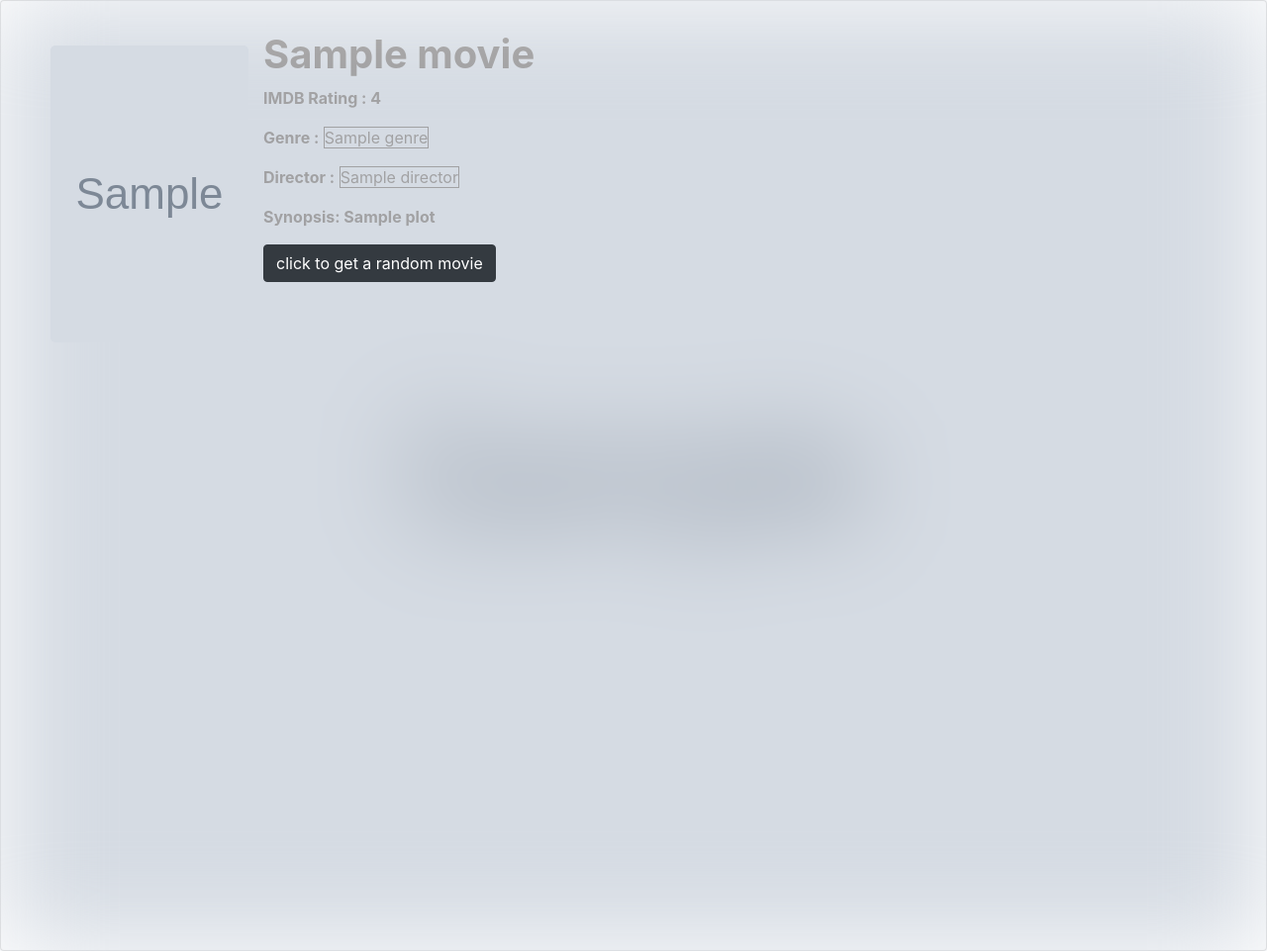
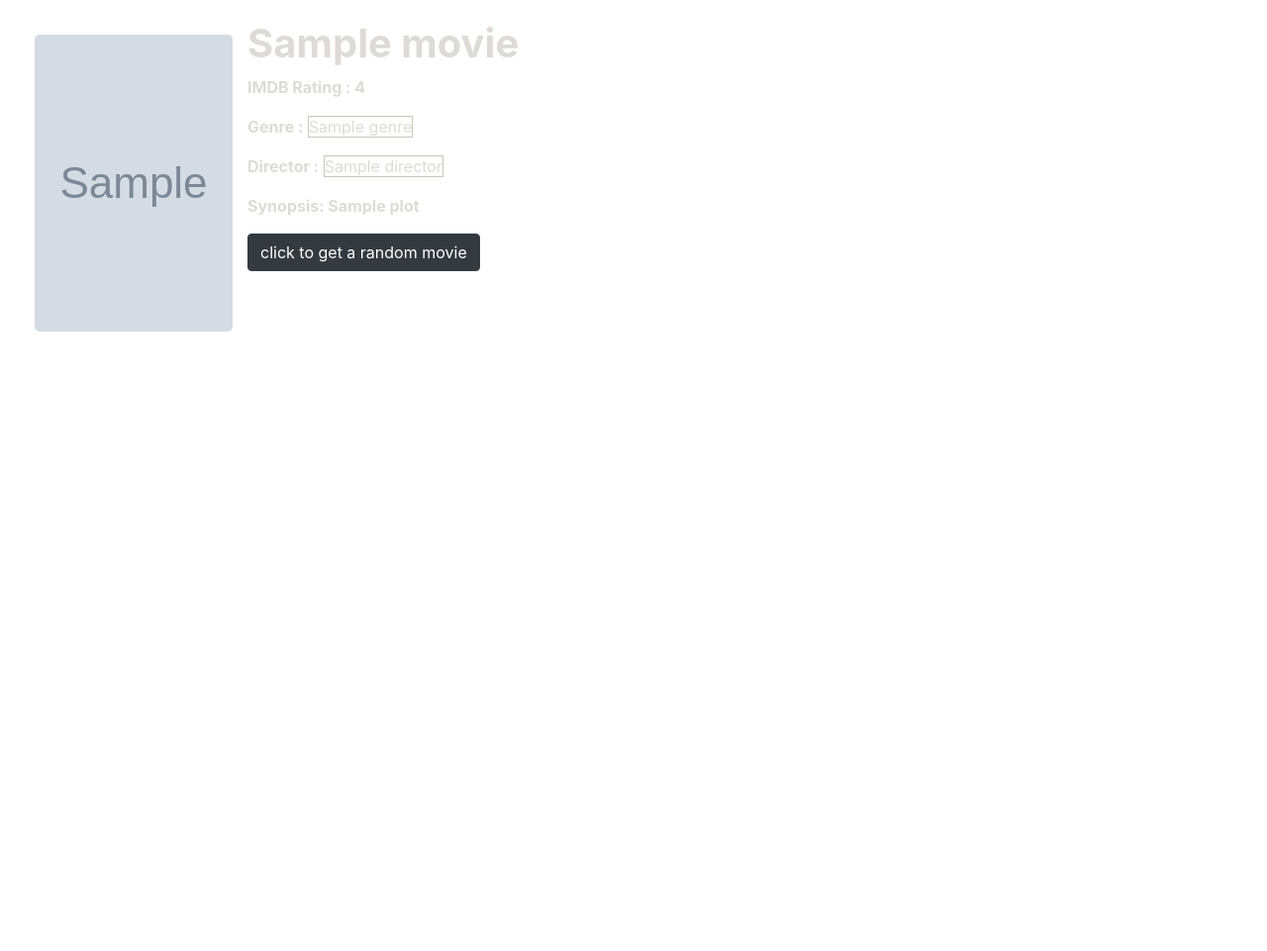
Before and after one commit to Abishek-Balasubramaniam/suggest-a-random-movie, a Django app: template templates/movie_details.html in a window 1280 px wide. Shown: the whole page at 99% size. After the commit the page ends 335 px from the top, so only its background shows below. Run offline with Django 3.2, Linux system fonts and the light colour scheme; the template is opened without the code that fills it: most values are stand-ins (such as "Sample title", 1, 10 or a date in 2020); grey boxes marked "Sample" are stand-in pictures; some libraries are stand-ins or nearby versions.

Commit message:
first commit

```diff
--- a/templates/movie_details.html
+++ b/templates/movie_details.html
@@ -13,14 +13,13 @@
     <script src="https://cdn.jsdelivr.net/npm/popper.js@1.16.0/dist/umd/popper.min.js" integrity="sha384-Q6E9RHvbIyZFJoft+2mJbHaEWldlvI9IOYy5n3zV9zzTtmI3UksdQRVvoxMfooAo" crossorigin="anonymous"></script>
     <script src="https://stackpath.bootstrapcdn.com/bootstrap/4.4.1/js/bootstrap.min.js" integrity="sha384-wfSDF2E50Y2D1uUdj0O3uMBJnjuUD4Ih7YwaYd1iqfktj0Uod8GCExl3Og8ifwB6" crossorigin="anonymous"></script>
 
-    <div class="card text-dark" >
-      <img src="{{my_movie.full_cover_url}}" class="card-img" alt="..." style="filter:blur(50px);">
+
        <div class="card-img-overlay">
-         <div class="container-fluid">
+
 
          <div class="float-sm-left" > <img src="{{my_movie.full_cover_url}}" class="rounded-lg" alt="..."   width="200px" height="300px" style="margin:15px"></div>
 
-         <div style="margin:10px ">
+            <div style="overflow:auto;">
 
                   <p class="h1" style="font:bold;mix-blend-mode: difference;"><strong>{{my_movie.title}}</strong></p>
 
@@ -51,6 +50,6 @@
             </div>
          </div>
       </div>
-   </div>
+
 </body>
 </html>
```
Lines whose indentation alone changed are shown as unchanged.
